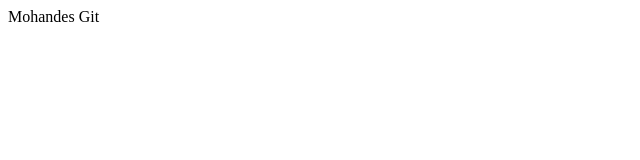
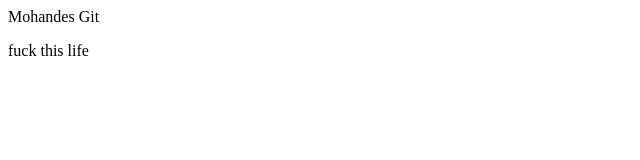
Before and after one commit to arasjavadi7925/chat-app-v2, a plain HTML site: page public/index.html in a window 1280 px wide. Shown: the full height of the page, 0-640 px from the left. Drawn offline with Linux system fonts and the light colour scheme.

Commit message:
second commit

```diff
--- a/public/index.html
+++ b/public/index.html
@@ -15,7 +15,7 @@
         Git
     </p1>
 
-
+<p>fuck this life</p>
 
 </body>
 </html>
```
